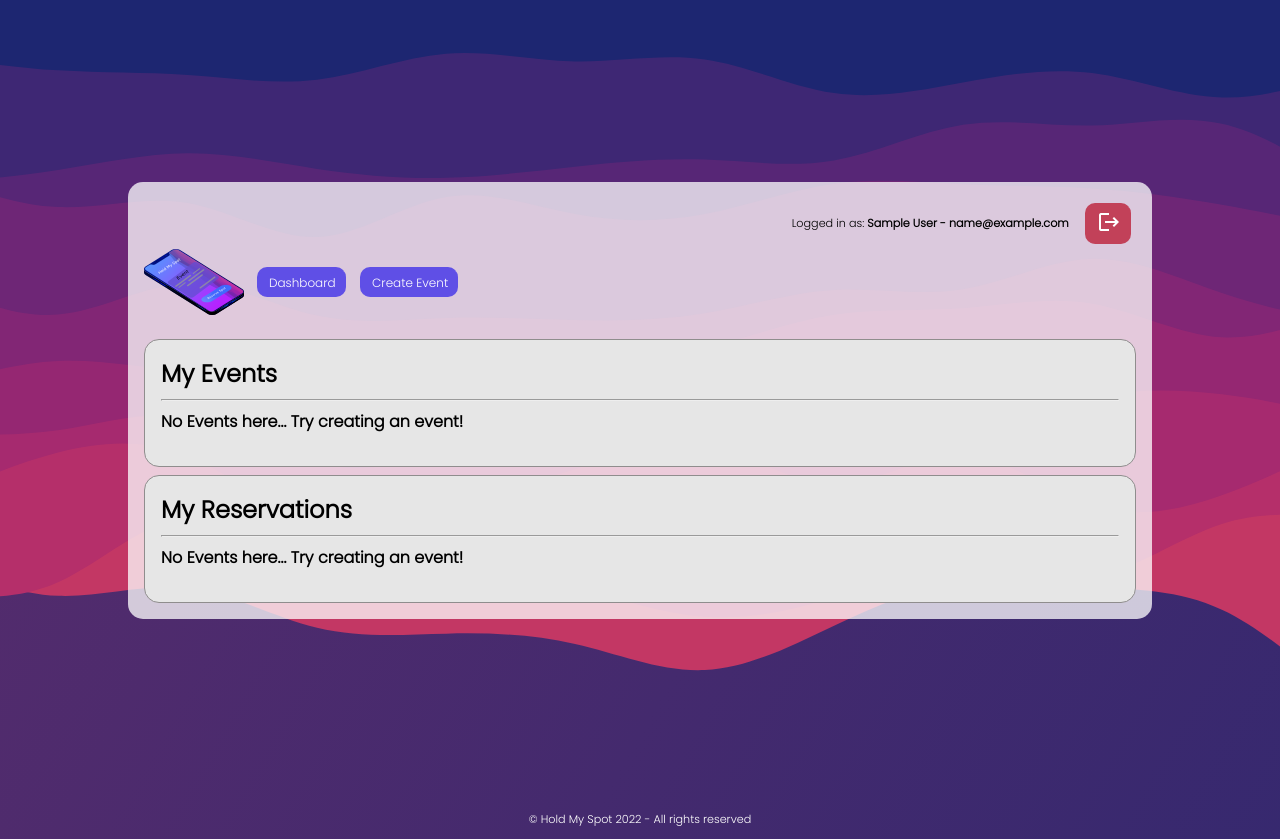
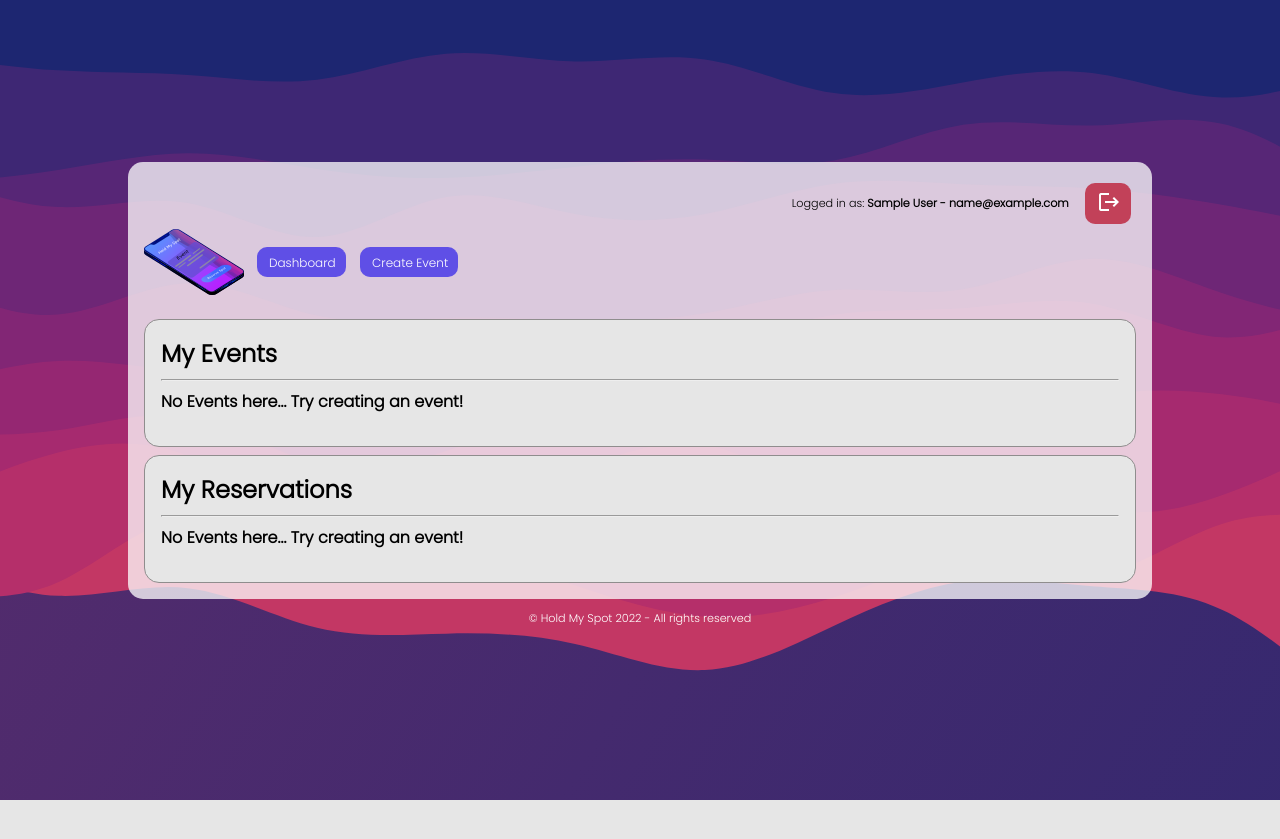
Before and after one commit to franz-net/hold-my-spot, a Flask app: page /dashboard in a window 1280 px wide. After the commit the page ends 800 px from the top, so only its background shows below. Run offline with Flask 2, Linux system fonts and the light colour scheme; the visitor is signed in with stand-in values (Sample User, id 1); data that the repository does not hold is empty; some libraries are stand-ins or nearby versions.

Commit message:
final push

```diff
--- a/static/app.css
+++ b/static/app.css
@@ -17,11 +17,11 @@ body{
     color: #FFF;
     font-family: 'Poppins', sans-serif;
     /* Here is the problem!!! */
-    display: flex;
+    /* display: flex;
     flex-direction: column;
     justify-content: center;
     align-items:center;
-}
+ */}
 
 .bg-overlay{
     /* position: fixed; */
--- a/templates/base.html
+++ b/templates/base.html
@@ -37,10 +37,11 @@
 
             {% endblock %}
         </div>
+
+        <footer>
+            <p>&copy; Hold My Spot 2022 - All rights reserved</p>
+        </footer>
     </div>
-    <footer>
-        <p>&copy; Hold My Spot 2022 - All rights reserved</p>
-    </footer>
     <script src="../static/app.js">
     </script>
 </body>
```
Also changed, not shown: README.md.
